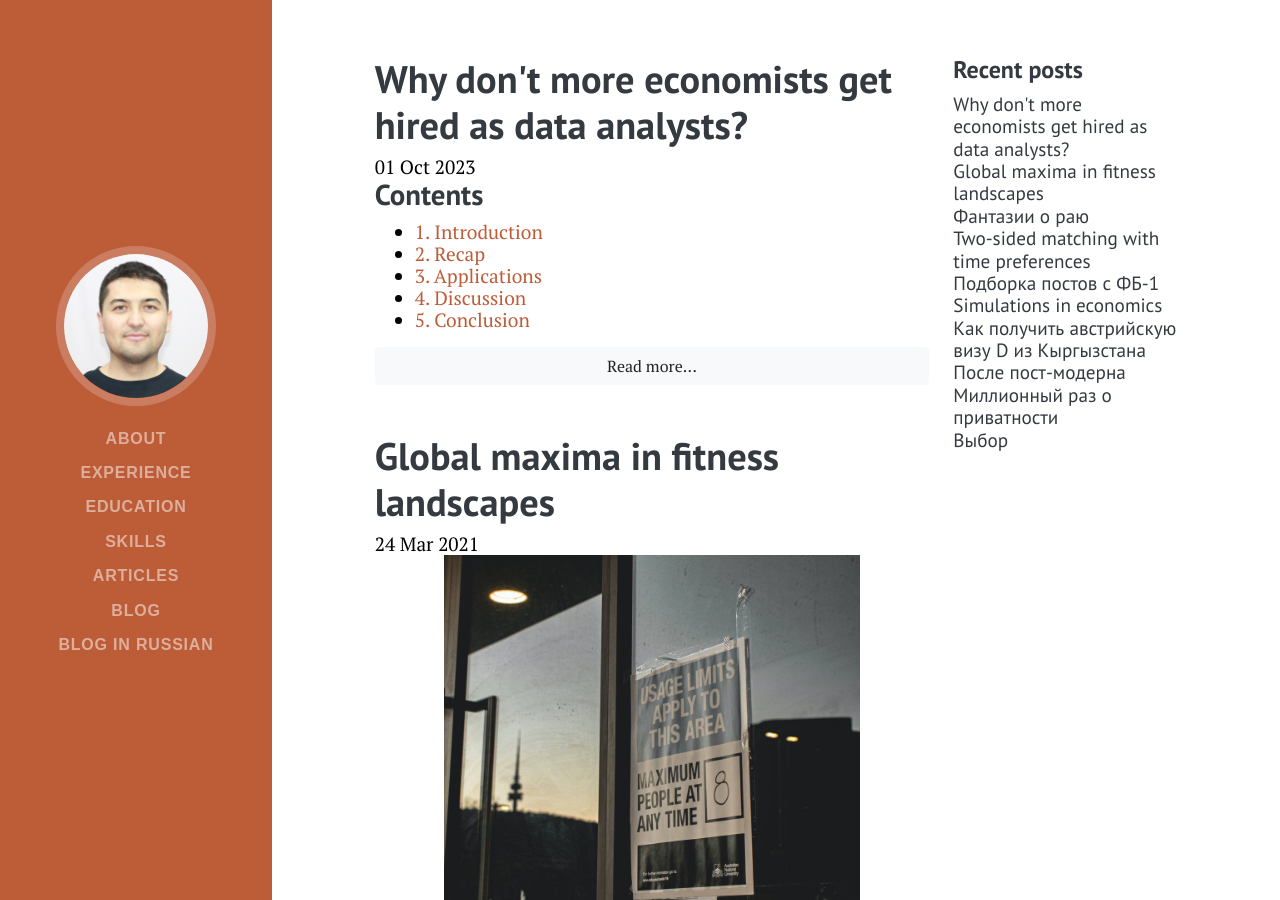
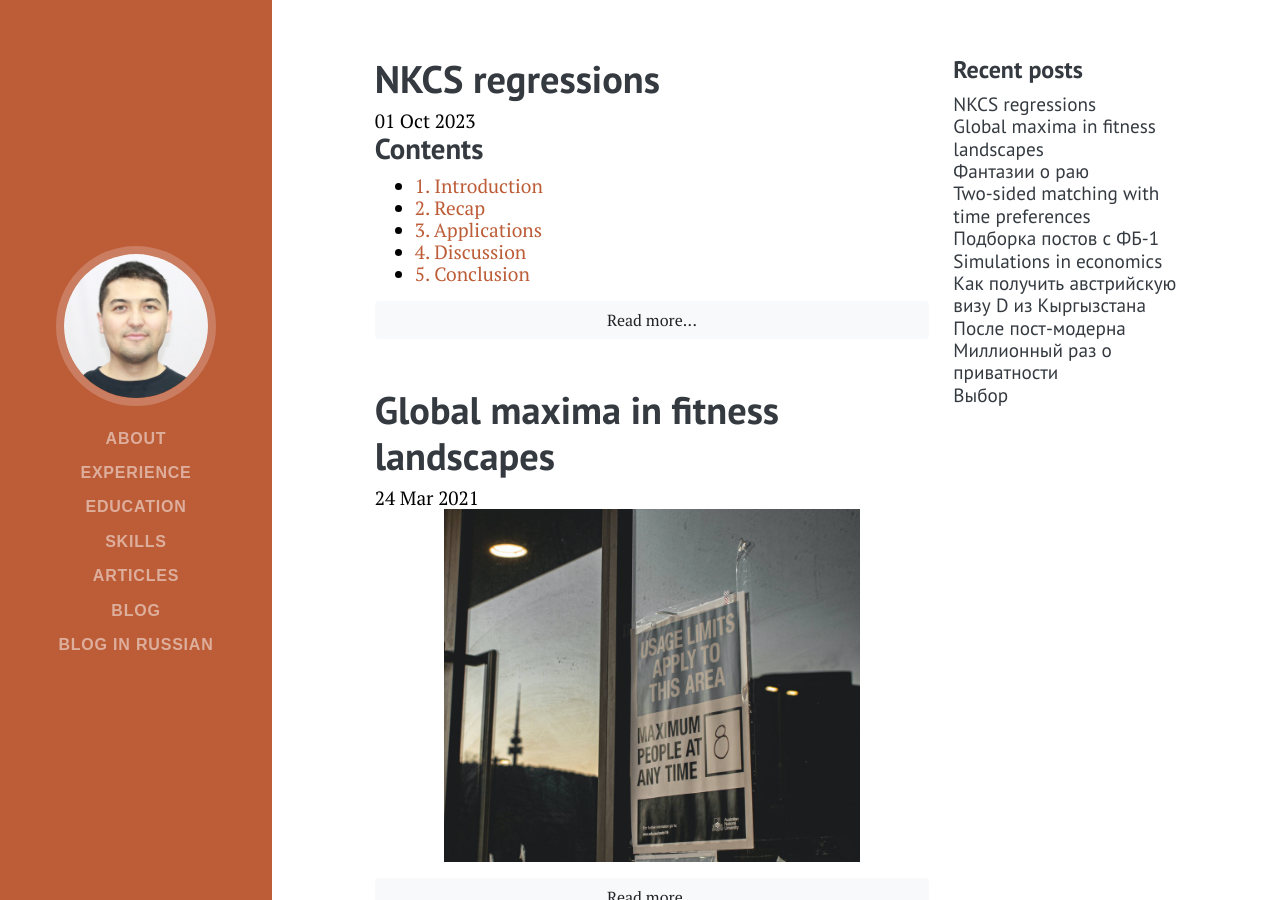
Before and after one commit to hojimat/hojimat.github.io, a Jekyll site: the page built from blog/index.md, in a window 1280 px wide and 900 px high. Built offline with Jekyll 4.4.1, drawn with Linux system fonts in a browser that asks for light colours; some web fonts are replaced.

Commit message:
updated info

```diff
--- a/blog/_posts/2023-10-1-nkcs-reg.md
+++ b/blog/_posts/2023-10-1-nkcs-reg.md
@@ -1,12 +1,14 @@
 ---
 layout: post
-title: Why don't more economists get hired as data analysts?
+title: NKCS regressions
 lang: english
 categ: blog
 description: Data science, AI, Big Data and machine learning --- are the temporary buzzwords, while statistical analysis was, is, and will be the source of the best knowledge and breakthroughs related to data.
 keywords: statistical consulting, economic consulting, data analytics, econometrics
 tags: management statistics
 image: /assets/img/hirestat/modernbook.JPG
+published: true
+
 ---
 
 ### Contents
```
Also changed, not shown: pages/landing.md (+3 -3 lines).
